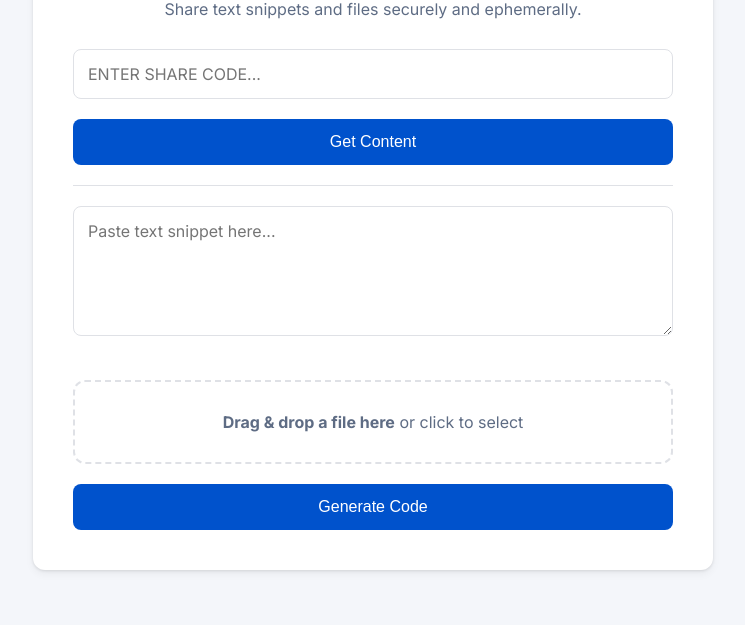
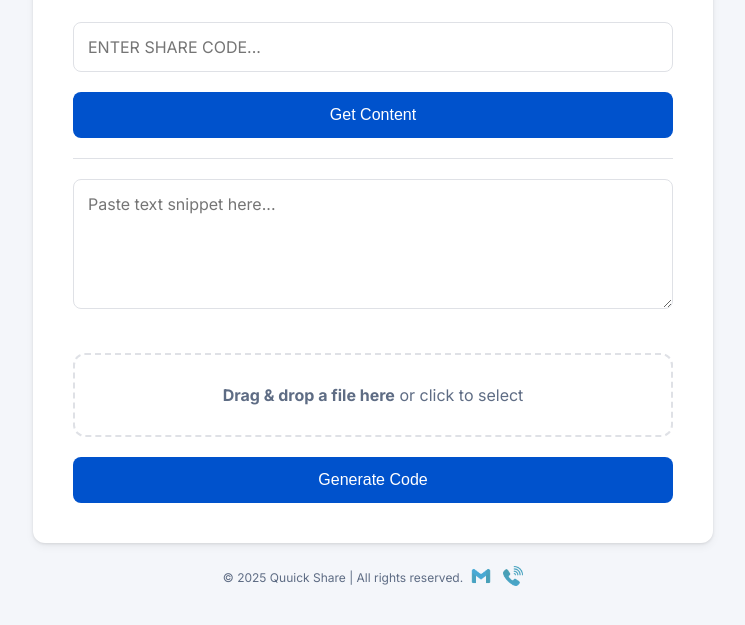
Before and after one commit to rka2005/Quick-Share, a plain HTML site: page frontend/index.html in a window 1280 px wide. Shown: the part 157-782 px from the top of the page, without its empty margins (267-1012 px from the left). Drawn offline with Linux system fonts and the light colour scheme.

Commit message:
bugs fixed

```diff
--- a/frontend/index.html
+++ b/frontend/index.html
@@ -72,6 +72,18 @@
             </div>
         </div>
     </div>
+
+    <footer>
+        <p>© 2025 Quuick Share | All rights reserved.</p>
+        <div class = "contact">
+            <a href="mailto:rohitadak0@gmail.com">
+                <img src="mail.png" class="contact-icon" alt="Mail">
+            </a>
+            <a href="tel:+918348765905">
+                <img src="phone.png" class="contact-icon" alt="Phone">
+            </a>
+        </div>
+    </footer>
 
     <script>
         const API_BASE_URL = "https://quick-share-xwhs.onrender.com";
--- a/frontend/styles.css
+++ b/frontend/styles.css
@@ -37,6 +37,7 @@
     font-family: 'Inter', sans-serif;
     color: var(--text-color);
     display: flex;
+    flex-direction: column;
     justify-content: center;
     align-items: center;
     min-height: 100vh;
@@ -134,7 +135,7 @@
 .copy-button { margin-bottom: 15px; background-color: var(--success-color); }
 .copy-button:hover { background-color: #006644; }
 button:disabled { background-color: #a5adba; cursor: not-allowed; }
-        input[type="text"], textarea { width: 100%; padding: 14px; margin-bottom: 20px; border: 1px solid var(--border-color); border-radius: 8px; box-sizing: border-box; font-size: 16px; font-family: 'Inter', sans-serif; background-color: var(--card-bg); color: var(--text-color); }
+input[type="text"], textarea { width: 100%; max-width: 100%; padding: 14px; margin-bottom: 20px; border: 1px solid var(--border-color); border-radius: 8px; box-sizing: border-box; font-size: 16px; font-family: 'Inter', sans-serif; background-color: var(--card-bg); color: var(--text-color); }
 input[type="text"]:focus, textarea:focus { outline: none; border-color: var(--primary-color); box-shadow: 0 0 0 2px color-mix(in srgb, var(--primary-color) 20%, transparent); }
 .drop-zone { border: 2px dashed var(--border-color); border-radius: var(--border-radius); padding: 30px; margin-top: 20px; transition: background-color 0.2s ease, border-color 0.2s ease; }
 .drop-zone.drag-over { border-color: var(--primary-color); background-color: color-mix(in srgb, var(--primary-color) 10%, transparent); }
@@ -145,3 +146,35 @@
 .result-message { padding: 15px; border-radius: 8px; margin: 20px 0; font-weight: 500; }
 .result-success { background-color: var(--success-bg); color: var(--success-color); }
 .result-error { background-color: var(--error-bg); color: var(--error-color); }
+
+footer {
+    margin-top: 15px;
+    display: flex;
+    justify-content: center;
+    align-items: center;
+    gap: 8px;
+    font-size: 12px;
+    color: var(--subtle-text);
+    text-align: center;
+}
+
+.contact {
+    display: flex;
+    gap: 12px;
+    align-items: center;
+}
+
+.contact-icon {
+    width: 20px;
+    height: 20px;
+    cursor: pointer;
+    filter: invert(55%) sepia(93%) saturate(7486%) hue-rotate(180deg) brightness(102%) contrast(101%); /* solid blue color */
+    opacity: 0.7;
+    transition: filter 0.25s ease, opacity 0.25s ease, transform 0.2s ease;
+}
+
+.contact-icon:hover {
+    transform: scale(1.15);
+    filter: none;
+    opacity: 1;
+}
```
Also changed, not shown: frontend/mail.png (added), frontend/phone.png (added). Lines whose indentation alone changed are shown as unchanged.
